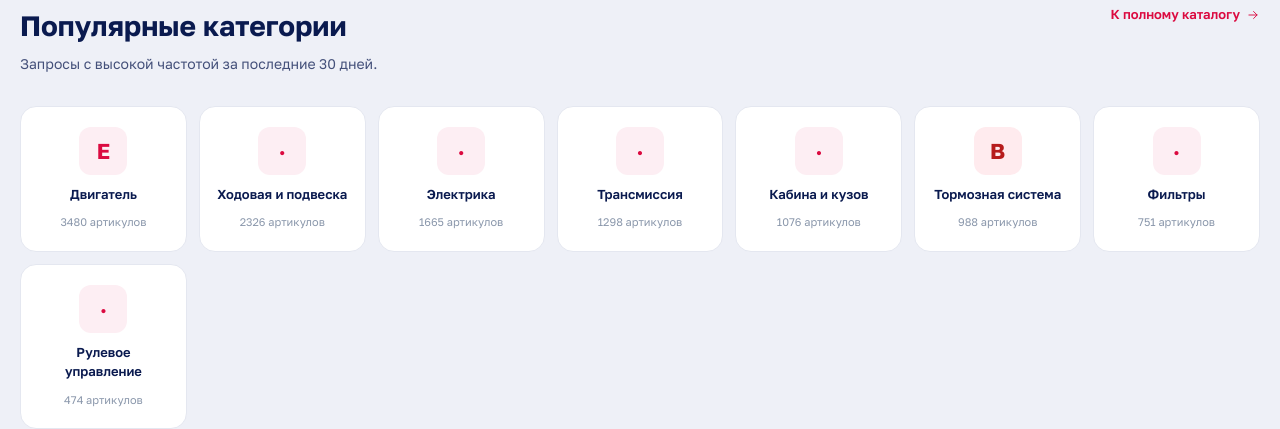
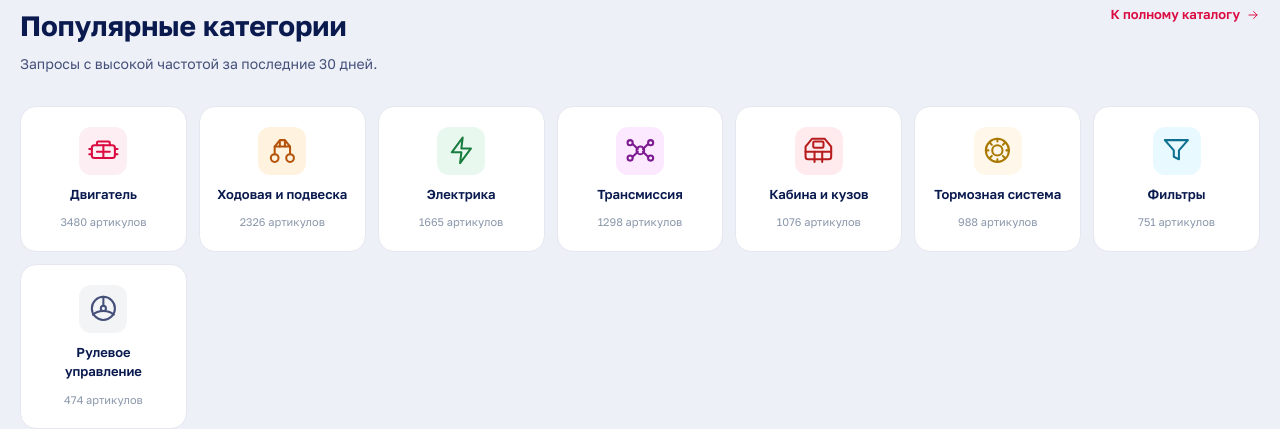
Before and after one commit to tulparhubkz/tulparhub, a Next.js app: page / in a window 1280 px wide. Shown: the part 1240-1669 px from the top of the page. Built offline with nearby package versions, Linux system fonts and the light colour scheme; no server answers; the database is empty.

Commit message:
Replace dot placeholders with proper SVG icons for each system category

```diff
--- a/components/ui/SysGlyph.tsx
+++ b/components/ui/SysGlyph.tsx
@@ -1,26 +1,113 @@
-const map: Record<string, { sym: string; tone: string }> = {
-  engine:  { sym: 'E', tone: 'a' },
-  trans:   { sym: '⟳', tone: 'b' },
-  hydro:   { sym: 'H', tone: 'c' },
-  chassis: { sym: '⌂', tone: 'd' },
-  brakes:  { sym: 'B', tone: 'e' },
-  elec:    { sym: '⚡', tone: 'f' },
-  cab:     { sym: '▢', tone: 'g' },
-  cool:    { sym: '≋', tone: 'h' },
-  fuel:    { sym: 'F', tone: 'a' },
-  steer:   { sym: '◯', tone: 'b' },
-  filter:  { sym: '⏃', tone: 'c' },
-  under:   { sym: '▤', tone: 'd' },
+const icons: Record<string, JSX.Element> = {
+  engine: (
+    <svg viewBox="0 0 24 24" fill="none" stroke="currentColor" strokeWidth="1.6" strokeLinecap="round" strokeLinejoin="round">
+      <rect x="3" y="8" width="18" height="10" rx="2"/>
+      <path d="M7 8V6a1 1 0 0 1 1-1h8a1 1 0 0 1 1 1v2"/>
+      <line x1="12" y1="8" x2="12" y2="18"/>
+      <line x1="7" y1="13" x2="17" y2="13"/>
+      <path d="M3 11H1M3 15H1M21 11h2M21 15h2"/>
+    </svg>
+  ),
+  suspension: (
+    <svg viewBox="0 0 24 24" fill="none" stroke="currentColor" strokeWidth="1.6" strokeLinecap="round" strokeLinejoin="round">
+      <circle cx="6" cy="18" r="3"/>
+      <circle cx="18" cy="18" r="3"/>
+      <path d="M6 15V9l4-5h4l4 5v6"/>
+      <line x1="6" y1="9" x2="18" y2="9"/>
+      <path d="M10 9V5M14 9V5"/>
+    </svg>
+  ),
+  electrical: (
+    <svg viewBox="0 0 24 24" fill="none" stroke="currentColor" strokeWidth="1.6" strokeLinecap="round" strokeLinejoin="round">
+      <path d="M13 2 4.5 13.5H12l-1 8.5 8.5-11.5H12l1-8.5z"/>
+    </svg>
+  ),
+  transmission: (
+    <svg viewBox="0 0 24 24" fill="none" stroke="currentColor" strokeWidth="1.6" strokeLinecap="round" strokeLinejoin="round">
+      <circle cx="12" cy="12" r="3"/>
+      <circle cx="4" cy="6" r="2"/>
+      <circle cx="20" cy="6" r="2"/>
+      <circle cx="4" cy="18" r="2"/>
+      <circle cx="20" cy="18" r="2"/>
+      <line x1="6" y1="7" x2="10" y2="11"/>
+      <line x1="18" y1="7" x2="14" y2="11"/>
+      <line x1="6" y1="17" x2="10" y2="13"/>
+      <line x1="18" y1="17" x2="14" y2="13"/>
+    </svg>
+  ),
+  cabin: (
+    <svg viewBox="0 0 24 24" fill="none" stroke="currentColor" strokeWidth="1.6" strokeLinecap="round" strokeLinejoin="round">
+      <path d="M2 17V9l5-6h10l5 6v8a2 2 0 0 1-2 2H4a2 2 0 0 1-2-2z"/>
+      <path d="M2 13h20"/>
+      <path d="M9 21V13M15 21V13"/>
+      <rect x="8" y="5" width="8" height="5" rx="1"/>
+    </svg>
+  ),
+  brakes: (
+    <svg viewBox="0 0 24 24" fill="none" stroke="currentColor" strokeWidth="1.6" strokeLinecap="round" strokeLinejoin="round">
+      <circle cx="12" cy="12" r="9"/>
+      <circle cx="12" cy="12" r="4"/>
+      <path d="M12 3v2M12 19v2M3 12h2M19 12h2"/>
+      <path d="M6.3 6.3l1.4 1.4M16.3 16.3l1.4 1.4M6.3 17.7l1.4-1.4M16.3 7.7l1.4-1.4"/>
+    </svg>
+  ),
+  filters: (
+    <svg viewBox="0 0 24 24" fill="none" stroke="currentColor" strokeWidth="1.6" strokeLinecap="round" strokeLinejoin="round">
+      <path d="M3 4h18l-7 8v7l-4-2V12L3 4z"/>
+    </svg>
+  ),
+  steering: (
+    <svg viewBox="0 0 24 24" fill="none" stroke="currentColor" strokeWidth="1.6" strokeLinecap="round" strokeLinejoin="round">
+      <circle cx="12" cy="12" r="9"/>
+      <circle cx="12" cy="12" r="2"/>
+      <line x1="12" y1="3" x2="12" y2="10"/>
+      <path d="M3.9 17c1.8-2 4.9-3 8.1-3s6.3 1 8.1 3"/>
+    </svg>
+  ),
+  axle: (
+    <svg viewBox="0 0 24 24" fill="none" stroke="currentColor" strokeWidth="1.6" strokeLinecap="round" strokeLinejoin="round">
+      <circle cx="5" cy="12" r="3"/>
+      <circle cx="19" cy="12" r="3"/>
+      <line x1="8" y1="12" x2="16" y2="12"/>
+      <path d="M5 9V5M19 9V5M5 15v4M19 15v4"/>
+    </svg>
+  ),
+  fuel: (
+    <svg viewBox="0 0 24 24" fill="none" stroke="currentColor" strokeWidth="1.6" strokeLinecap="round" strokeLinejoin="round">
+      <path d="M4 22V6a2 2 0 0 1 2-2h8a2 2 0 0 1 2 2v16"/>
+      <path d="M2 22h14"/>
+      <path d="M16 8h2a2 2 0 0 1 2 2v3a1 1 0 0 0 1 1h0a1 1 0 0 0 1-1V9l-3-3"/>
+      <line x1="8" y1="10" x2="12" y2="10"/>
+    </svg>
+  ),
+  cooling: (
+    <svg viewBox="0 0 24 24" fill="none" stroke="currentColor" strokeWidth="1.6" strokeLinecap="round" strokeLinejoin="round">
+      <circle cx="12" cy="12" r="3"/>
+      <path d="M12 2v4M12 18v4M4.2 4.2l2.8 2.8M17 17l2.8 2.8M2 12h4M18 12h4M4.2 19.8l2.8-2.8M17 7l2.8-2.8"/>
+      <path d="M12 9V5M12 19v-4" strokeOpacity="0.3"/>
+    </svg>
+  ),
+  pneumatics: (
+    <svg viewBox="0 0 24 24" fill="none" stroke="currentColor" strokeWidth="1.6" strokeLinecap="round" strokeLinejoin="round">
+      <path d="M12 2a7 7 0 0 1 7 7c0 5-7 13-7 13S5 14 5 9a7 7 0 0 1 7-7z"/>
+      <circle cx="12" cy="9" r="2.5"/>
+      <path d="M6 20h12"/>
+    </svg>
+  ),
 }
 
+const tones = ['a','b','c','d','e','f','g','h','a','b','c','d']
+const order = ['engine','suspension','electrical','transmission','cabin','brakes','filters','steering','axle','fuel','cooling','pneumatics']
+
 export function SysGlyph({ id, size = 28 }: { id: string; size?: number }) {
-  const m = map[id] ?? { sym: '·', tone: 'a' }
+  const tone = tones[order.indexOf(id)] ?? 'a'
+  const icon = icons[id]
   return (
     <div
-      className={`sys-glyph sys-${m.tone}`}
-      style={{ width: size, height: size, fontSize: size * 0.45 }}
+      className={`sys-glyph sys-${tone}`}
+      style={{ width: size, height: size, padding: size * 0.18 }}
     >
-      {m.sym}
+      {icon ?? <span style={{ fontSize: size * 0.45 }}>·</span>}
     </div>
   )
 }
--- a/lib/data.ts
+++ b/lib/data.ts
@@ -112,18 +112,18 @@ export const models: Record<string, Model[]> = {
 }
 
 export const systems: System[] = [
-  { id: 'engine',       ru: 'Двигатель',          icon: 'engine',  count: 3480  },
-  { id: 'suspension',   ru: 'Ходовая и подвеска', icon: 'chassis', count: 2326  },
-  { id: 'electrical',   ru: 'Электрика',          icon: 'elec',    count: 1665  },
-  { id: 'transmission', ru: 'Трансмиссия',        icon: 'gear',    count: 1298  },
-  { id: 'cabin',        ru: 'Кабина и кузов',     icon: 'cab',     count: 1076  },
-  { id: 'brakes',       ru: 'Тормозная система',  icon: 'brakes',  count: 988   },
-  { id: 'filters',      ru: 'Фильтры',            icon: 'filter',  count: 751   },
-  { id: 'steering',     ru: 'Рулевое управление', icon: 'steer',   count: 474   },
-  { id: 'axle',         ru: 'Мосты и полуоси',    icon: 'chassis', count: 451   },
-  { id: 'fuel',         ru: 'Топливная система',  icon: 'fuel',    count: 183   },
-  { id: 'cooling',      ru: 'Система охлаждения', icon: 'cool',    count: 128   },
-  { id: 'pneumatics',   ru: 'Пневматика',         icon: 'brakes',  count: 88    },
+  { id: 'engine',       ru: 'Двигатель',          icon: 'engine',       count: 3480 },
+  { id: 'suspension',   ru: 'Ходовая и подвеска', icon: 'suspension',   count: 2326 },
+  { id: 'electrical',   ru: 'Электрика',          icon: 'electrical',   count: 1665 },
+  { id: 'transmission', ru: 'Трансмиссия',        icon: 'transmission', count: 1298 },
+  { id: 'cabin',        ru: 'Кабина и кузов',     icon: 'cabin',        count: 1076 },
+  { id: 'brakes',       ru: 'Тормозная система',  icon: 'brakes',       count: 988  },
+  { id: 'filters',      ru: 'Фильтры',            icon: 'filters',      count: 751  },
+  { id: 'steering',     ru: 'Рулевое управление', icon: 'steering',     count: 474  },
+  { id: 'axle',         ru: 'Мосты и полуоси',    icon: 'axle',         count: 451  },
+  { id: 'fuel',         ru: 'Топливная система',  icon: 'fuel',         count: 183  },
+  { id: 'cooling',      ru: 'Система охлаждения', icon: 'cooling',      count: 128  },
+  { id: 'pneumatics',   ru: 'Пневматика',         icon: 'pneumatics',   count: 88   },
 ]
 
 export const subAssemblies: Record<string, string[]> = {
```
